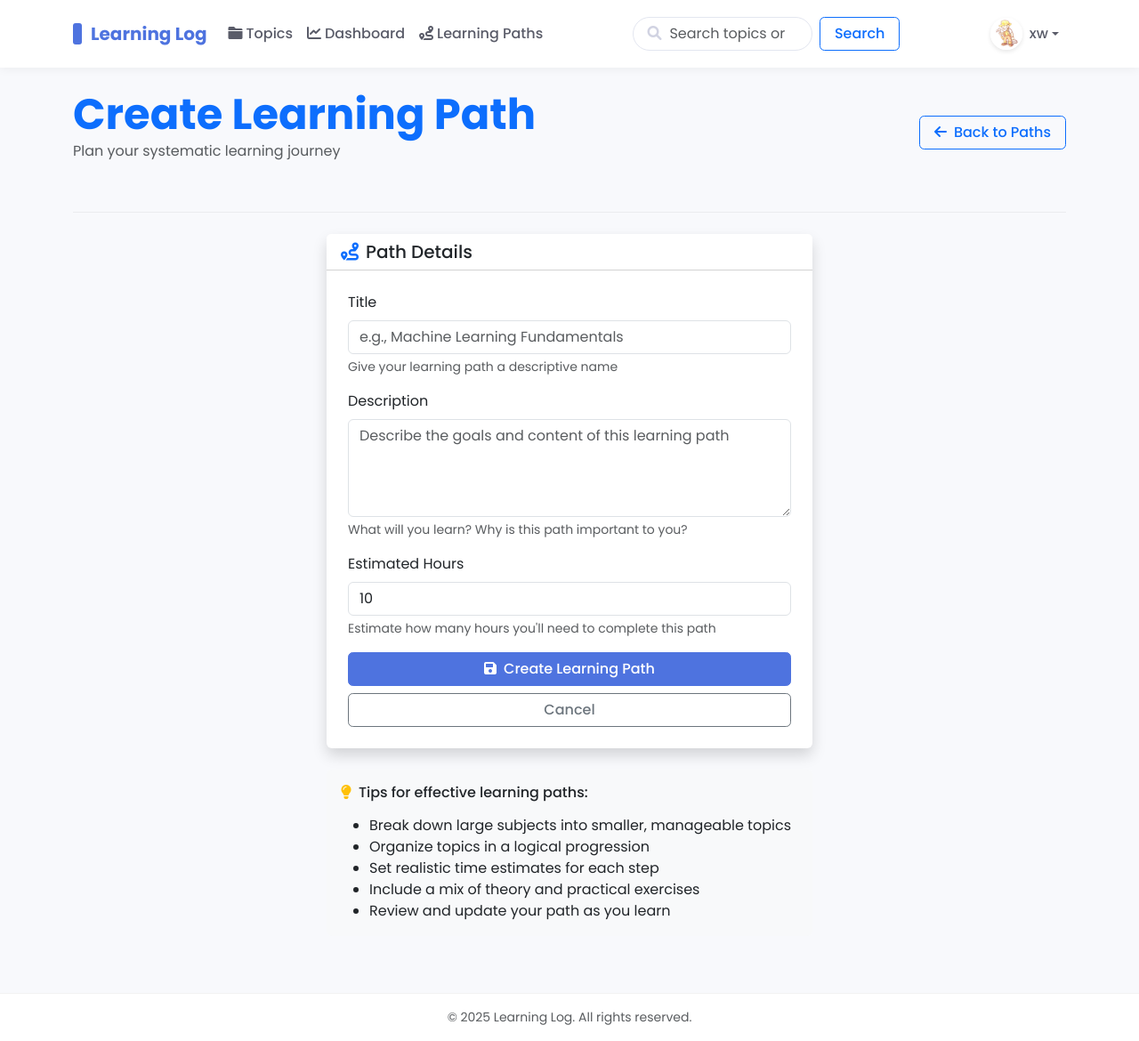
After one commit to ssssswwwwwxxxxxxxwaxaca/learning-logs, a Django app: page /learning-paths/new/ in a window 1280 px wide. The commit adds this page. Shown: the whole page at 89% size. Run offline with Django 5.2, Linux system fonts and the light colour scheme; a user stored in the database is signed in; some libraries are stand-ins or nearby versions.

Commit message:
新增学习路径功能

```diff
--- a/learning_logs/forms.py
+++ b/learning_logs/forms.py
@@ -1,7 +1,7 @@
 from django import forms
 from django.forms import ModelForm
 
-from .models import Topic, Entry, Comment
+from .models import Topic, Entry, Comment, LearningPath, PathStep, StepResource
 
 class TopicForm(forms.ModelForm):
     class Meta:
@@ -34,3 +34,32 @@ class CommentForm(forms.ModelForm):
         labels = {
             'text': '',
         }
+
+class LearningPathForm(forms.ModelForm):
+    class Meta:
+        model = LearningPath
+        fields = ['title', 'description', 'estimated_hours']
+        widgets = {
+            'description': forms.Textarea(attrs={'rows': 4}),
+        }
+
+class PathStepForm(forms.ModelForm):
+    class Meta:
+        model = PathStep
+        fields = ['topic', 'description', 'estimated_hours']
+        widgets = {
+            'description': forms.Textarea(attrs={'rows': 3}),
+        }
+
+    def __init__(self, user, *args, **kwargs):
+        super(PathStepForm, self).__init__(*args, **kwargs)
+        # 只显示用户自己的话题
+        self.fields['topic'].queryset = Topic.objects.filter(owner=user)
+
+class StepResourceForm(forms.ModelForm):
+    class Meta:
+        model = StepResource
+        fields = ['title', 'url', 'resource_type', 'notes']
+        widgets = {
+            'notes': forms.Textarea(attrs={'rows': 3}),
+        }
--- a/learning_logs/templates/learning_logs/base.html
+++ b/learning_logs/templates/learning_logs/base.html
@@ -233,6 +233,15 @@
                 <i class="fas fa-chart-line me-1"></i>Dashboard
               </a>
             </li>
+            <!-- 在导航栏中添加 -->
+            <li class="nav-item">
+              <a
+                class="nav-link {% if request.resolver_match.url_name == 'learning_paths' %}active{% endif %}"
+                href="{% url 'learning_logs:learning_paths' %}"
+              >
+                <i class="fas fa-route me-1"></i>Learning Paths
+              </a>
+            </li>
           </ul>
 
           <!-- 搜索表单 -->
--- /dev/null
+++ b/learning_logs/templates/learning_logs/new_learning_path.html
@@ -0,0 +1,134 @@
+{% extends "learning_logs/base.html" %} {% block page_header %}
+<div class="d-flex justify-content-between align-items-center mb-4">
+  <div>
+    <h1 class="display-5 fw-bold text-primary m-0">Create Learning Path</h1>
+    <p class="text-muted">Plan your systematic learning journey</p>
+  </div>
+  <a
+    href="{% url 'learning_logs:learning_paths' %}"
+    class="btn btn-outline-primary"
+  >
+    <i class="fas fa-arrow-left me-2"></i>Back to Paths
+  </a>
+</div>
+{% endblock %} {% block content %}
+<div class="row justify-content-center">
+  <div class="col-md-8 col-lg-6">
+    <div class="card shadow border-0">
+      <div class="card-header bg-white">
+        <h5 class="mb-0">
+          <i class="fas fa-route text-primary me-2"></i>Path Details
+        </h5>
+      </div>
+      <div class="card-body p-4">
+        <form method="post">
+          {% csrf_token %}
+
+          <div class="mb-3">
+            <label for="id_title" class="form-label">Title</label>
+            <input
+              type="text"
+              class="form-control"
+              id="id_title"
+              name="title"
+              required
+              placeholder="e.g., Machine Learning Fundamentals"
+            />
+            <div class="form-text">
+              Give your learning path a descriptive name
+            </div>
+          </div>
+
+          <div class="mb-3">
+            <label for="id_description" class="form-label">Description</label>
+            <textarea
+              class="form-control"
+              id="id_description"
+              name="description"
+              rows="4"
+              placeholder="Describe the goals and content of this learning path"
+            ></textarea>
+            <div class="form-text">
+              What will you learn? Why is this path important to you?
+            </div>
+          </div>
+
+          <div class="mb-3">
+            <label for="id_estimated_hours" class="form-label"
+              >Estimated Hours</label
+            >
+            <input
+              type="number"
+              class="form-control"
+              id="id_estimated_hours"
+              name="estimated_hours"
+              min="1"
+              value="10"
+            />
+            <div class="form-text">
+              Estimate how many hours you'll need to complete this path
+            </div>
+          </div>
+
+          <div class="d-grid gap-2">
+            <button type="submit" class="btn btn-primary">
+              <i class="fas fa-save me-2"></i>Create Learning Path
+            </button>
+            <a
+              href="{% url 'learning_logs:learning_paths' %}"
+              class="btn btn-outline-secondary"
+              >Cancel</a
+            >
+          </div>
+        </form>
+      </div>
+    </div>
+
+    <div class="card mt-4 bg-light border-0">
+      <div class="card-body">
+        <h6 class="mb-3">
+          <i class="fas fa-lightbulb text-warning me-2"></i>Tips for effective
+          learning paths:
+        </h6>
+        <ul class="mb-0">
+          <li>Break down large subjects into smaller, manageable topics</li>
+          <li>Organize topics in a logical progression</li>
+          <li>Set realistic time estimates for each step</li>
+          <li>Include a mix of theory and practical exercises</li>
+          <li>Review and update your path as you learn</li>
+        </ul>
+      </div>
+    </div>
+  </div>
+</div>
+{% endblock %} {% block extra_js %}
+<script>
+  // Form validation
+  document.addEventListener("DOMContentLoaded", function () {
+    const form = document.querySelector("form");
+    form.addEventListener("submit", function (event) {
+      const title = document.getElementById("id_title").value.trim();
+      const estimatedHours =
+        document.getElementById("id_estimated_hours").value;
+
+      let isValid = true;
+
+      // Validate title
+      if (title.length < 3) {
+        event.preventDefault();
+        isValid = false;
+        alert("Please enter a title with at least 3 characters.");
+      }
+
+      // Validate estimated hours
+      if (estimatedHours < 1) {
+        event.preventDefault();
+        isValid = false;
+        alert("Estimated hours must be at least 1.");
+      }
+
+      return isValid;
+    });
+  });
+</script>
+{% endblock %}
--- a/learning_logs/urls.py
+++ b/learning_logs/urls.py
@@ -39,4 +39,15 @@ urlpatterns = [
     path('goals/<int:goal_id>/toggle/', views.toggle_goal, name='toggle_goal'),
     path('topics/<int:topic_id>/start_session/', views.start_session, name='start_session'),
     path('end_session/', views.end_session, name='end_session'),
+
+    # 学习路径
+    path('learning-paths/', views.learning_paths, name='learning_paths'),
+    path('learning-paths/new/', views.new_learning_path, name='new_learning_path'),
+    path('learning-paths/<int:path_id>/', views.learning_path_detail, name='learning_path_detail'),
+    path('learning-paths/<int:path_id>/delete/', views.delete_learning_path, name='delete_learning_path'),
+    # 路径步骤
+    path('steps/<int:step_id>/', views.step_detail, name='step_detail'),
+    path('steps/<int:step_id>/toggle-completion/', views.toggle_step_completion, name='toggle_step_completion'),
+    # 资源
+    path('resources/<int:resource_id>/toggle-completion/', views.toggle_resource_completion, name='toggle_resource_completion'),
 ]
--- a/learning_logs/views.py
+++ b/learning_logs/views.py
@@ -1,12 +1,14 @@
 from django.contrib import messages
 from django.shortcuts import render, redirect, get_object_or_404
-from .models import Topic, Entry, Comment,StudySession,LearningGoal
-from .forms import TopicForm, EntryForm, CommentForm
+from .models import LearningPath, PathStep, StepResource, Topic, Entry, Comment,StudySession,LearningGoal
+from .forms import LearningPathForm, PathStepForm, StepResourceForm, TopicForm, EntryForm, CommentForm
 from django.contrib.auth.decorators import login_required
 from django.http import Http404
 from django.db.models import Q, Count, Sum, Avg
 from django.utils import timezone
 from datetime import timedelta
+
+
 app_name = 'learning_logs'
 # Create your views here.
 def index(request):
@@ -118,7 +120,7 @@ def delete_entry(request, entry_id):
 def search(request):
     query = request.GET.get('q', '')  # 获取搜索关键词
     topics = Topic.objects.filter(text__icontains=query)  # 搜索主题
-    entries = Entry.objects.filter(text__icontains=query)  # 搜索条目
+    entries = Entry.objects.filter(text__icontains(query))  # 搜索条目
     context = {
         'query': query,
         'topics': topics,
@@ -199,6 +201,11 @@ def dashboard(request):
     if not popular_topics:
         popular_topics = topics.order_by('-date_added')[:3]
 
+    # 添加学习路径数据
+    learning_paths = LearningPath.objects.filter(
+        user=request.user
+    ).order_by('-updated_at')[:3]
+
     context = {
         'topic_count': topic_count,
         'entry_count': entry_count,
@@ -209,6 +216,7 @@ def dashboard(request):
         'goals': goals,
         'topics_progress': topics_progress,
         'popular_topics': popular_topics,
+        'learning_paths': learning_paths,
     }
 
     return render(request, 'learning_logs/dashboard.html', context)
@@ -282,3 +290,148 @@ def check_topic_owner(topic, user):
     """检查主题是否属于当前用户"""
     if topic.owner != user:
         raise Http404("您没有权限访问该话题")
+
+@login_required
+def learning_paths(request):
+    """显示用户的所有学习路径"""
+    paths = LearningPath.objects.filter(user=request.user).order_by('-created_at')
+
+    # 获取每个路径的进度
+    for path in paths:
+        path.progress = path.get_progress()
+
+    context = {'paths': paths}
+    return render(request, 'learning_logs/learning_paths.html', context)
+
+@login_required
+def new_learning_path(request):
+    """创建新的学习路径"""
+    if request.method == 'POST':
+        form = LearningPathForm(request.POST)
+        if form.is_valid():
+            path = form.save(commit=False)
+            path.user = request.user
+            path.save()
+            messages.success(request, f'学习路径 "{path.title}" 创建成功！')
+            return redirect('learning_logs:learning_path_detail', path_id=path.id)
+    else:
+        form = LearningPathForm()
+
+    context = {'form': form}
+    return render(request, 'learning_logs/new_learning_path.html', context)
+
+@login_required
+def learning_path_detail(request, path_id):
+    """显示特定学习路径的详情"""
+    path = get_object_or_404(LearningPath, id=path_id, user=request.user)
+    steps = path.pathstep_set.all()
+
+    # 计算学习进度
+    progress = path.get_progress()
+
+    # 计算已学习时间
+    completed_steps_time = sum([step.estimated_hours for step in steps if step.is_completed])
+
+    # 如果是POST请求，添加新步骤
+    if request.method == 'POST':
+        # 检查是否是添加步骤的请求
+        if 'add_step' in request.POST:
+            step_form = PathStepForm(request.user, request.POST)
+            if step_form.is_valid():
+                step = step_form.save(commit=False)
+                step.path = path
+                step.order = steps.count() + 1
+                step.save()
+                messages.success(request, '新步骤添加成功！')
+                return redirect('learning_logs:learning_path_detail', path_id=path.id)
+
+        # 检查是否是更新路径状态的请求
+        elif 'toggle_completion' in request.POST:
+            path.is_completed = not path.is_completed
+            path.save()
+            status = "完成" if path.is_completed else "未完成"
+            messages.success(request, f'学习路径状态已更新为{status}')
+            return redirect('learning_logs:learning_path_detail', path_id=path.id)
+
+    step_form = PathStepForm(request.user)
+
+    context = {
+        'path': path,
+        'steps': steps,
+        'progress': progress,
+        'completed_hours': completed_steps_time,
+        'step_form': step_form,
+    }
+    return render(request, 'learning_logs/learning_path_detail.html', context)
+
+@login_required
+def toggle_step_completion(request, step_id):
+    """切换步骤的完成状态"""
+    step = get_object_or_404(PathStep, id=step_id)
+
+    # 确保用户有权限
+    if step.path.user != request.user:
+        raise Http404
+
+    step.is_completed = not step.is_completed
+    step.save()
+
+    messages.success(request, f'步骤 "{step.topic.text}" 状态已更新')
+    return redirect('learning_logs:learning_path_detail', path_id=step.path.id)
+
+@login_required
+def step_detail(request, step_id):
+    """显示步骤的详细信息和资源"""
+    step = get_object_or_404(PathStep, id=step_id)
+
+    # 确保用户有权限
+    if step.path.user != request.user:
+        raise Http404
+
+    resources = step.resources.all()
+
+    # 处理添加资源表单
+    if request.method == 'POST':
+        resource_form = StepResourceForm(request.POST)
+        if resource_form.is_valid():
+            resource = resource_form.save(commit(False))
+            resource.step = step
+            resource.save()
+            messages.success(request, f'资源 "{resource.title}" 添加成功！')
+            return redirect('learning_logs:step_detail', step_id=step.id)
+    else:
+        resource_form = StepResourceForm()
+
+    context = {
+        'step': step,
+        'resources': resources,
+        'resource_form': resource_form,
+    }
+    return render(request, 'learning_logs/step_detail.html', context)
+
+@login_required
+def toggle_resource_completion(request, resource_id):
+    """切换资源的完成状态"""
+    resource = get_object_or_404(StepResource, id=resource_id)
+
+    # 确保用户有权限
+    if resource.step.path.user != request.user:
+        raise Http404
+
+    resource.is_completed = not resource.is_completed
+    resource.save()
+
+    return redirect('learning_logs:step_detail', step_id=resource.step.id)
+
+@login_required
+def delete_learning_path(request, path_id):
+    """删除学习路径"""
+    path = get_object_or_404(LearningPath, id=path_id, user=request.user)
+
+    if request.method == 'POST':
+        path_title = path.title
+        path.delete()
+        messages.success(request, f'学习路径 "{path_title}" 已删除')
+        return redirect('learning_logs:learning_paths')
+
+    return redirect('learning_logs:learning_path_detail', path_id=path.id)
```
Also changed, not shown: learning_logs/models.py (+59 -0 lines), learning_logs/templates/learning_logs/dashboard.html (+65 -1 lines), learning_logs/templates/learning_logs/learning_path_detail.html (added, +175 -0 lines), learning_logs/templates/learning_logs/learning_paths.html (added, +75 -0 lines), db.sqlite3, learning_logs/migrations/0004_learningpath_pathstep_stepresource.py (added).
